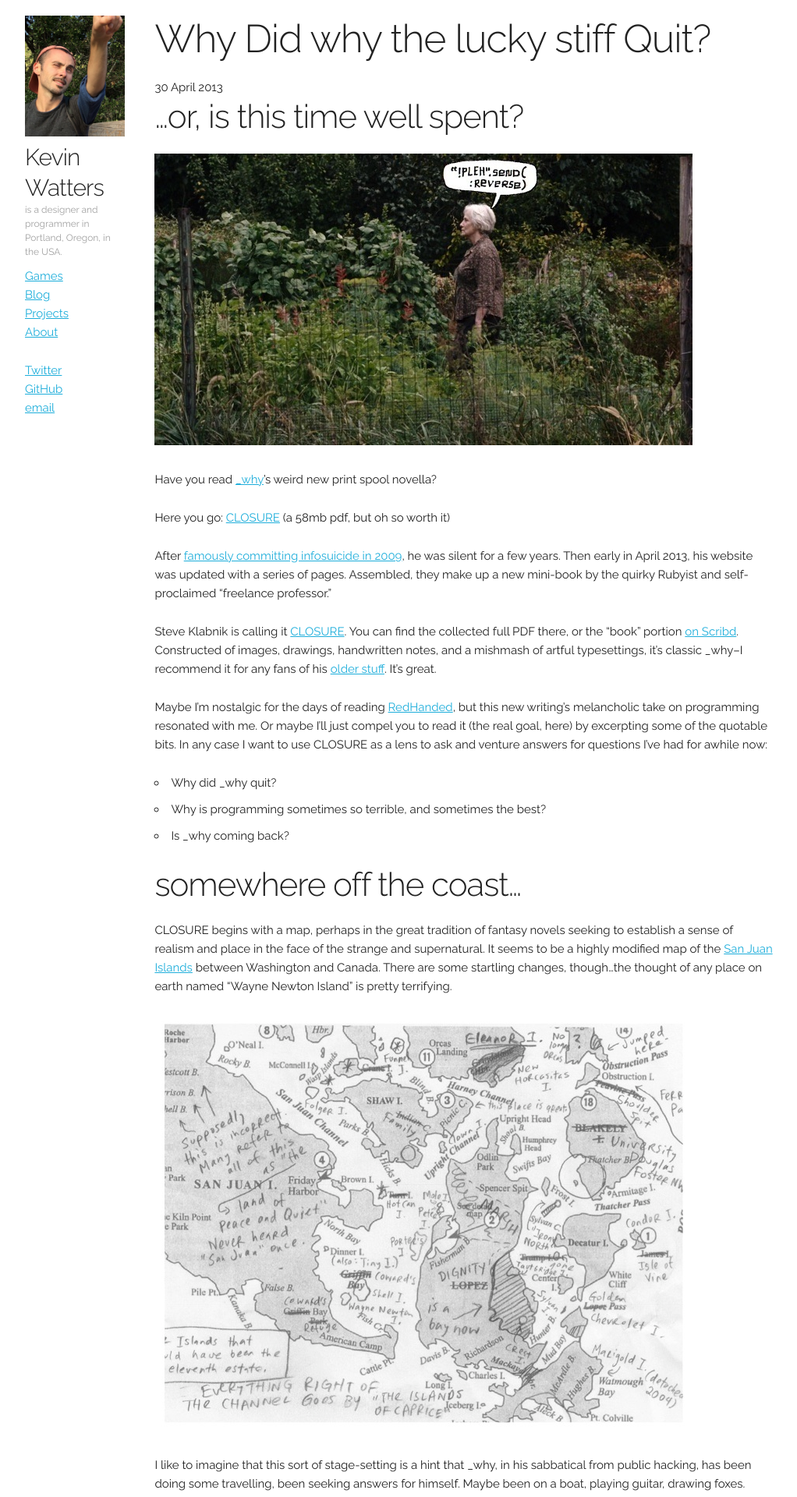
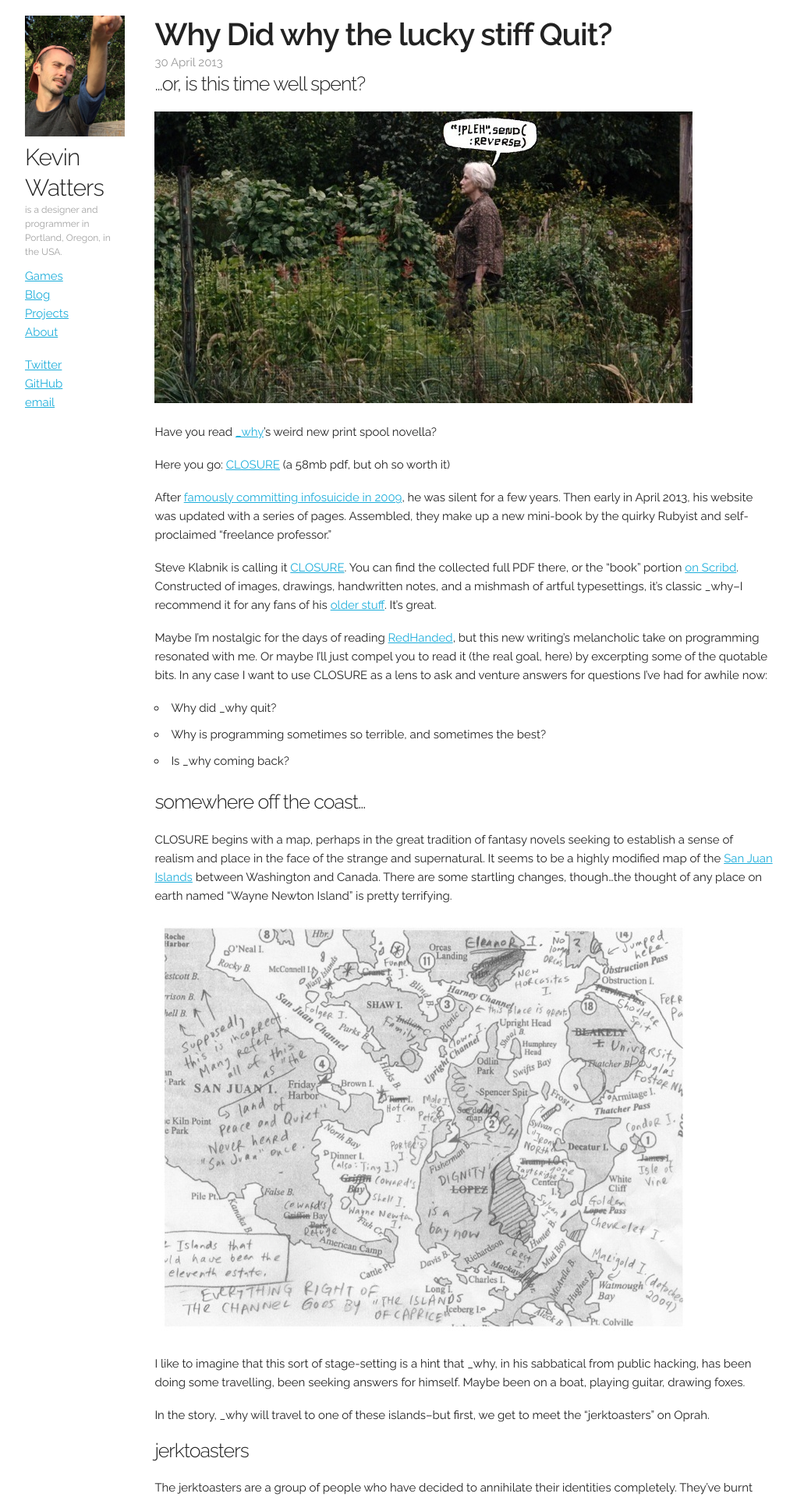
Before and after one commit to kevinw/kevinw.github.com, a Jekyll site: the page built from _posts/2013-04-30-why-did-why-the-lucky-stiff-quit.markdown, in a window 1280 px wide. Shown: the top 1920 px of the page at 78% size, without its empty margins (128-1150 px from the left). Built offline with Jekyll 4.4.1, drawn with Linux system fonts in a browser that asks for light colours; comment, search, counter and statistics services are not loaded.

Commit message:
blog formatting - headers a bit smaller, paragraph spacing more narrow

```diff
--- a/_layouts/post.html
+++ b/_layouts/post.html
@@ -2,7 +2,7 @@
 layout: default
 ---
 
-<div class="ten columns">
+<div class="ten columns blog">
 
 <h1 class="posttitle">{{ page.title }}</h1>
 <span class="titledate">{{ page.date | date_to_long_string }}</span>
--- a/_posts/2013-04-30-why-did-why-the-lucky-stiff-quit.markdown
+++ b/_posts/2013-04-30-why-did-why-the-lucky-stiff-quit.markdown
@@ -6,7 +6,7 @@ cover_url: /img/why/backwards.jpg
 
 ## ...or, is this time well spent?
 
-<img width="690" height="374" src="/img/why/backwards.jpg" title="(...or, projecting my insecurities about programming burnout onto _why's new book)">
+<img src="/img/why/backwards.jpg" title="(...or, projecting my insecurities about programming burnout onto _why's new book)">
 
 <!-- ...or, indulgent fluff piece eulogizing -->
 
@@ -28,7 +28,7 @@ Maybe I'm nostalgic for the days of reading [RedHanded](http://web.archive.org/w
 
 CLOSURE begins with a map, perhaps in the great tradition of fantasy novels seeking to establish a sense of realism and place in the face of the strange and supernatural. It seems to be a highly modified map of the [San Juan Islands](http://goo.gl/maps/ehDo0) between Washington and Canada. There are some startling changes, though...the thought of any place on earth named "Wayne Newton Island" is pretty terrifying.
 
-<a href="https://github.com/steveklabnik/CLOSURE/blob/master/PDF/CAPRICE.pdf?raw=true"><img width="690" height="533" src="/img/why/map.jpg"></a>
+<a href="https://github.com/steveklabnik/CLOSURE/blob/master/PDF/CAPRICE.pdf?raw=true"><img src="/img/why/map.jpg"></a>
 
 I like to imagine that this sort of stage-setting is a hint that \_why, in his sabbatical from public hacking, has been doing some travelling, been seeking answers for himself. Maybe been on a boat, playing guitar, drawing foxes.
 
@@ -52,7 +52,7 @@ There are lots of convincing arguments for anonymity--e.g., political or physica
 
 There's some more indirect admonishment, re: anonymity, later. He tells us in 2009 he read most of Kafka in one month, but that he skimped on his letters:
 
-<img width="690" height="893" src="/img/why/hisownimagination.jpg">
+<img src="/img/why/hisownimagination.jpg">
 
 Why did he skip Kafka's letters?
 
@@ -70,7 +70,7 @@ He knew his work would live on. But so *why the need to delete everything?--espe
 
 He gives us an answer, almost directly, when talking about how when Kafka was dying of tuberculosis, he told his friend to burn all of his writing, unread. Kafka died without fame, but his friend published his work anyways. \_why postulates that Kafka didn't actually want his stuff to go up in smoke:
 
-<img width="690" height="425" src="/img/why/reality.jpg">
+<img src="/img/why/reality.jpg">
 
 There was no harm meant in wanting to vanish--it was fundamentally creative, not destructive.
 
@@ -80,11 +80,11 @@ Kafka's (and \_why's) playful duplicitousness wasn't out of exasperation, or spi
 
 Reading Kafka also seemed to affect \_why's will to program.
 
-<img width="690" height="502" src="/img/why/decimated.jpg">
+<img src="/img/why/decimated.jpg">
 
 And later...
 
-<img width="690" height="140" src="/img/why/amerika.jpg">
+<img src="/img/why/amerika.jpg">
 
 This mirrors very closely the sentiment in one of \_why's last tweets--
 
@@ -138,7 +138,7 @@ You may read this as an indictment of type systems weak enough to lack a Maybe t
 
 Either way, \_why says it well, I think.
 
-<img src="/img/why/nulls.png" width="462" height="146">
+<img src="/img/why/nulls.png">
 
 ## starving on flute island
 
--- a/css/ktw2016.css
+++ b/css/ktw2016.css
@@ -10,3 +10,11 @@ body { margin-top: 20px; }
 .name-title { line-height: 130%; margin-bottom: 0; }
 
 .name-detail { display: inline-block; padding-bottom: 10px; color: #a0a0a0; font-size: 80%; line-height: 150%; }
+
+.blog .posttitle { font-size: 40px; font-weight: bold; margin: 0;}
+.titledate { color: #999; }
+.blog h2 { font-size: 25px; }
+
+.blog img { max-width: 100%; max-height: auto; }
+
+p { margin-bottom: 1.8rem; }
```
